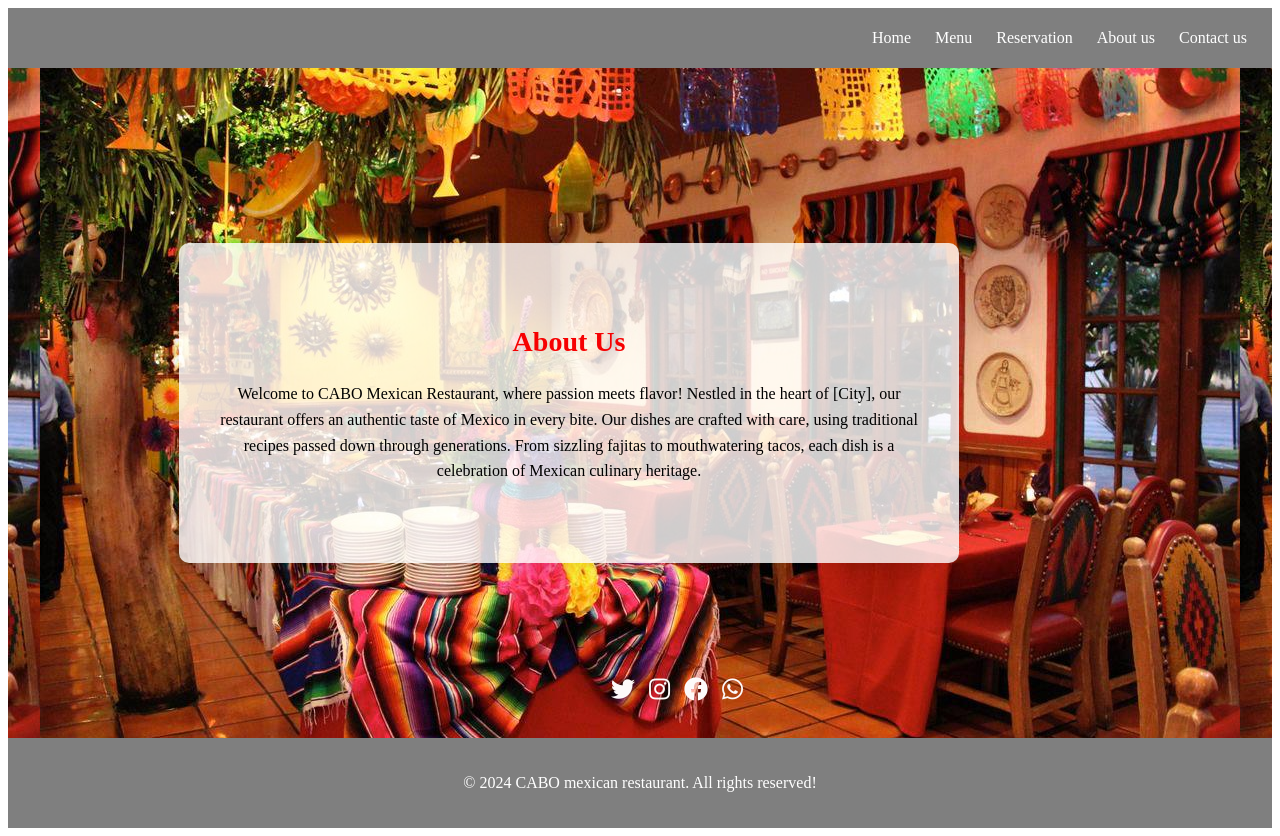
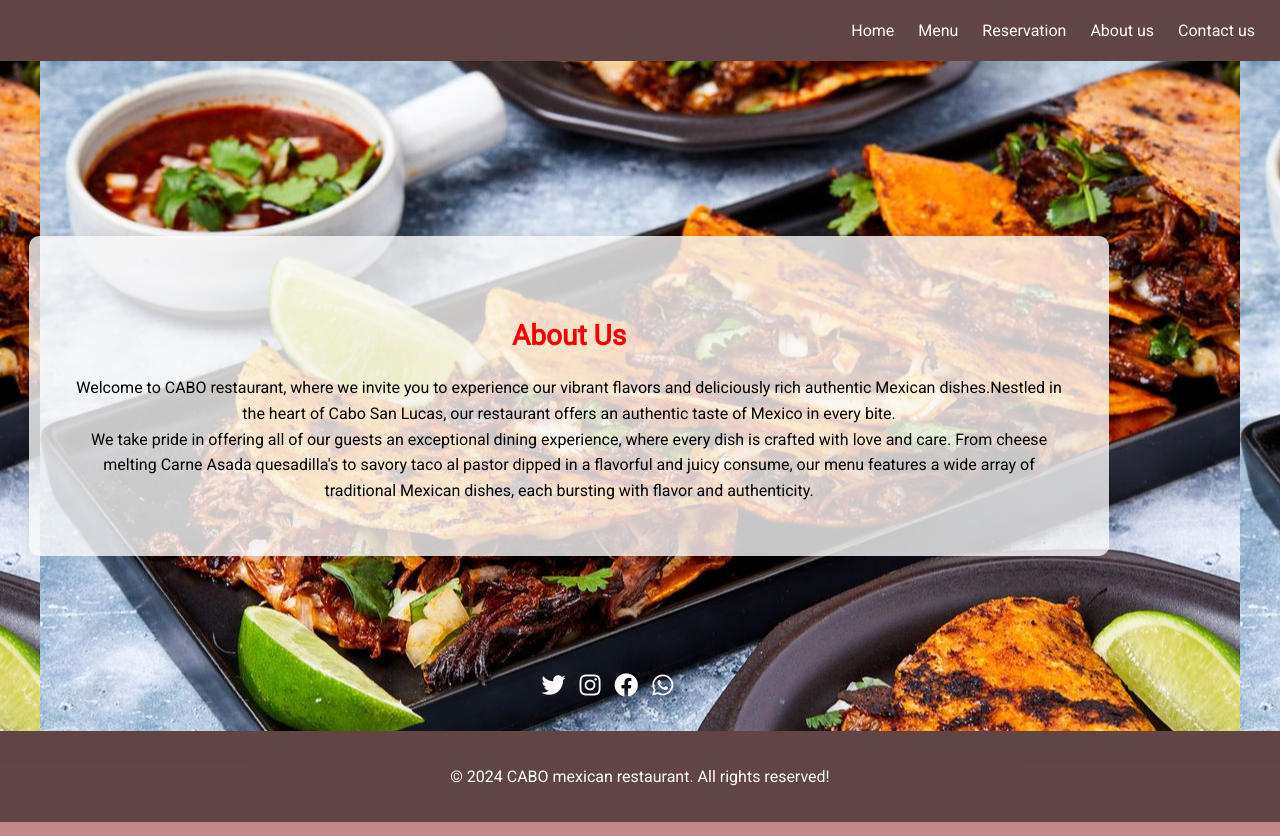
Before and after one commit to bezabezi/IT116-group-project-Bezawit-Khunnarin-Ibrahim-and-Amy, a plain HTML site: page aboutus.html in a window 1280 px wide. Drawn offline with nearby package versions, Linux system fonts and the light colour scheme.

Commit message:
saving to github

```diff
--- a/aboutus.html
+++ b/aboutus.html
@@ -10,19 +10,15 @@
     <!-- Linking external CSS stylesheet -->
     <script src="https://code.jquery.com/jquery-3.6.0.min.js"></script> <!-- Include jQuery library -->
     <style>
-
-
-footer {
-    position: relative;
-    z-index: 1; /* Ensure the footer appears above the header */
-    background-color: rgba(0, 0, 0, 0.5); /* Semi-transparent black background */
-    color: white;
-    text-align: center;
-    padding: 20px;
-    box-sizing: border-box;
-}
+   body {
+            font-family: 'Roboto', sans-serif;
+            background-color: #f4f4f4;
+            margin: 0;
+            padding: 0;
+            background-color:#c48a8a;
+        }
 main {
-    background-image: url('b7.jpg');
+    background-image: url('b3.jpg');
 
     background-position: center;
     height: 650px;
@@ -32,16 +28,17 @@
 }
 
 .about-us {
-    background-color: rgba(255, 255, 255, 0.8);
+    background-color: rgba(249, 249, 249, 0.8);
     padding: 40px;
     border-radius: 10px;
     box-shadow: 0 0 20px rgba(0, 0, 0, 0.1);
 }
 
 .container {
-    max-width: 700px;
+    max-width: 1000px;
     margin: 0 auto;
     height: 200px;
+
 }
 
 .about-content {
@@ -61,7 +58,7 @@
 #social {
     text-align: center;
     margin-top: 20px;
-    transform:translate(-245%,280%);
+    transform:translate(-400%,280%);
 }
 
 .social-icons {
@@ -110,10 +107,15 @@
             <div class="container">
                 <div class="about-content">
                     <h2>About Us</h2>
-                    <p>Welcome to CABO Mexican Restaurant, where passion meets flavor! Nestled in the heart of [City], our restaurant offers an authentic taste of Mexico in every bite. Our dishes are crafted with care, using traditional recipes passed down through generations. From sizzling fajitas to mouthwatering tacos, each dish is a celebration of Mexican culinary heritage.</p>
+                    <p>Welcome to CABO restaurant, where we invite you to experience our vibrant flavors and deliciously rich
+                        authentic Mexican dishes.Nestled in the heart of Cabo San Lucas, our restaurant offers an authentic taste of Mexico
+                        in every bite.<br>
+
+                        We take pride in offering all of our guests an exceptional dining experience, where every dish is crafted with love and care. From cheese melting Carne Asada quesadilla's to savory taco al pastor dipped in a flavorful and juicy consume, our menu features a wide array of traditional Mexican dishes, each bursting with flavor and authenticity.</p>
 
             </div>
         </section>
+
 
     <section id="social">
         <div>
--- a/style.css
+++ b/style.css
@@ -1,9 +1,9 @@
 /* Background image for home page */
 body.home {
-    background-image: url('b3.jpg');
+    background-image: url('b9.jpg');
     background-size: cover;
     background-repeat: no-repeat;
-    height: 1250px;
+    height: 1300px;
     font-family: Arial, sans-serif;
     font-size: 16px;
     margin: 0;
@@ -53,13 +53,13 @@
 }
 
 #welcome h1 {
-    color:rgb(190, 60, 60); /* Change text color to white */
-    font-size: 28px;
+    color:rgb(0, 0, 0); /* Change text color to black */
+    font-size: 40px;
 }
 
 #welcome p {
-    color: rgb(186, 62, 62); /* Change text color to white */
-    font-size: 18px;
+    color: rgb(0, 0, 0); /* Change text color to black */
+    font-size: 24px;
 }
 
 .btn {
@@ -76,6 +76,10 @@
 .btn:hover {
     background-color: #272323;
 }
+#about-info{
+    transform: translateY(50%);
+}
+
 .container {
     display: flex;
     flex-wrap: wrap;
@@ -120,6 +124,7 @@
     max-width: 100px; /* Adjust the maximum width as desired */
     margin: 0 auto;
     text-align: center;
+
 }
 
 #video video {
@@ -130,6 +135,7 @@
     border-radius: 10px;
     box-shadow: 0 0 10px rgba(0, 0, 0, 0.2);
 }
+
 /* CSS for animations */
 @keyframes slidein {
     from {
@@ -142,6 +148,7 @@
 
 .animation {
     animation: slidein 1s ease forwards; /* Apply animation to the element */
+
 }
 #social {
     text-align: center;
@@ -170,10 +177,10 @@
 /* Footer styles */
 footer {
     bottom: 0%;
-    background-color: #333;
+    background-color:#583838;
     color: #fff;
     text-align: center;
-    padding: 20px 0;
+    padding: 30px 0;
 
 
 }
```
Also changed, not shown: contactus.html (+1 -1 lines), reservation.html (+1 -1 lines), b8.webp (added), b9.jpg (added).
